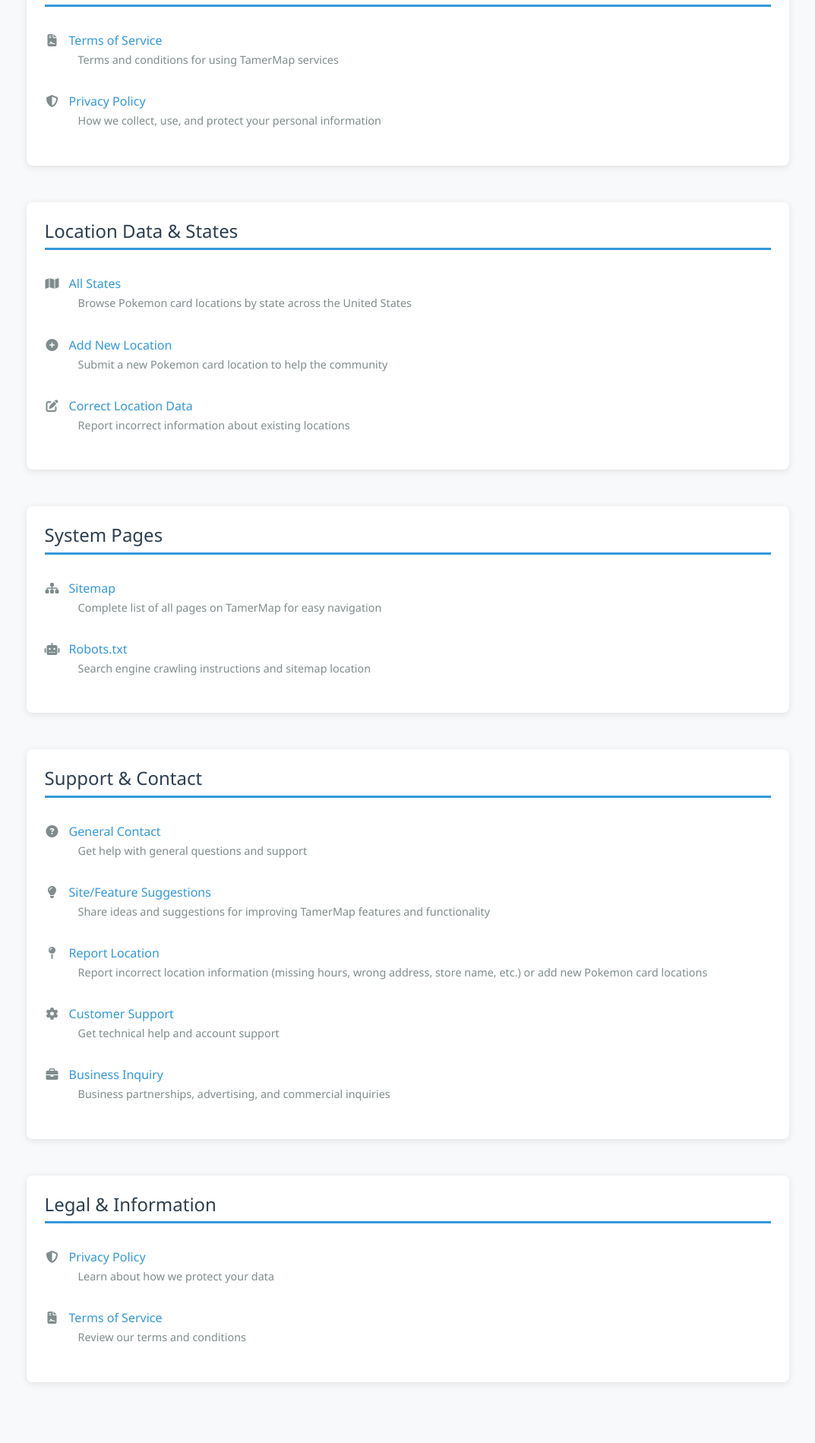
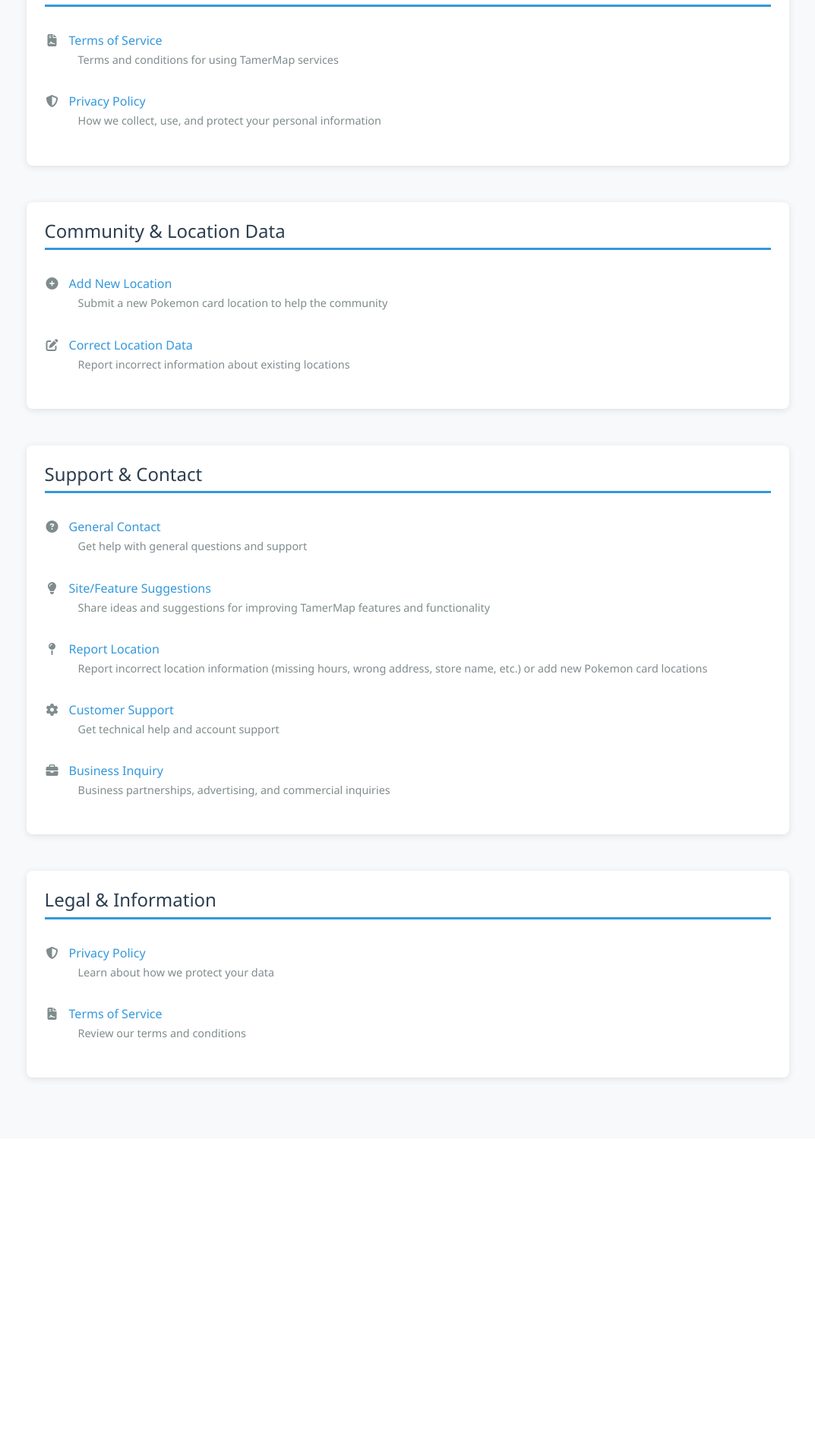
Before and after one commit to mdevore111/tamermap2, a Flask app: page /sitemap in a window 1280 px wide. Shown: the part 3013-4912 px from the top of the page at 76% size, without its empty margins (103-1176 px from the left). After the commit the page ends 4436 px from the top, so only its background shows below. Run offline with Flask 3, Linux system fonts and the light colour scheme; parts of the project's set-up code (start-up, migrations or seed data) failed here and were passed over; some libraries are stand-ins or nearby versions.

Commit message:
Remove non-functional links from sitemap
- Removed 'All States' link (protected/XML-only page)
- Removed 'System Pages' section (Sitemap, Robots.txt - not user-facing)
- Renamed 'Location Data & States' to 'Community & Location Data'
- Kept only functional community pages: Add Location, Correct Location
- Cleaner sitemap with only working, user-accessible pages

```diff
--- a/templates/sitemap.html
+++ b/templates/sitemap.html
@@ -341,15 +341,8 @@
     </div>
 
     <div class="sitemap-section">
-        <h2>Location Data & States</h2>
+        <h2>Community & Location Data</h2>
         <ul class="sitemap-list">
-            <li>
-                <a href="{{ url_for('public.states_index') }}">
-                    <i class="fas fa-map"></i>
-                    All States
-                </a>
-                <div class="sitemap-description">Browse Pokemon card locations by state across the United States</div>
-            </li>
             <li>
                 <a href="{{ url_for('public.add_location') }}">
                     <i class="fas fa-plus-circle"></i>
@@ -363,26 +356,6 @@
                     Correct Location Data
                 </a>
                 <div class="sitemap-description">Report incorrect information about existing locations</div>
-            </li>
-        </ul>
-    </div>
-
-    <div class="sitemap-section">
-        <h2>System Pages</h2>
-        <ul class="sitemap-list">
-            <li>
-                <a href="{{ url_for('public.sitemap') }}">
-                    <i class="fas fa-sitemap"></i>
-                    Sitemap
-                </a>
-                <div class="sitemap-description">Complete list of all pages on TamerMap for easy navigation</div>
-            </li>
-            <li>
-                <a href="{{ url_for('public.robots_txt') }}">
-                    <i class="fas fa-robot"></i>
-                    Robots.txt
-                </a>
-                <div class="sitemap-description">Search engine crawling instructions and sitemap location</div>
             </li>
         </ul>
     </div>
```
